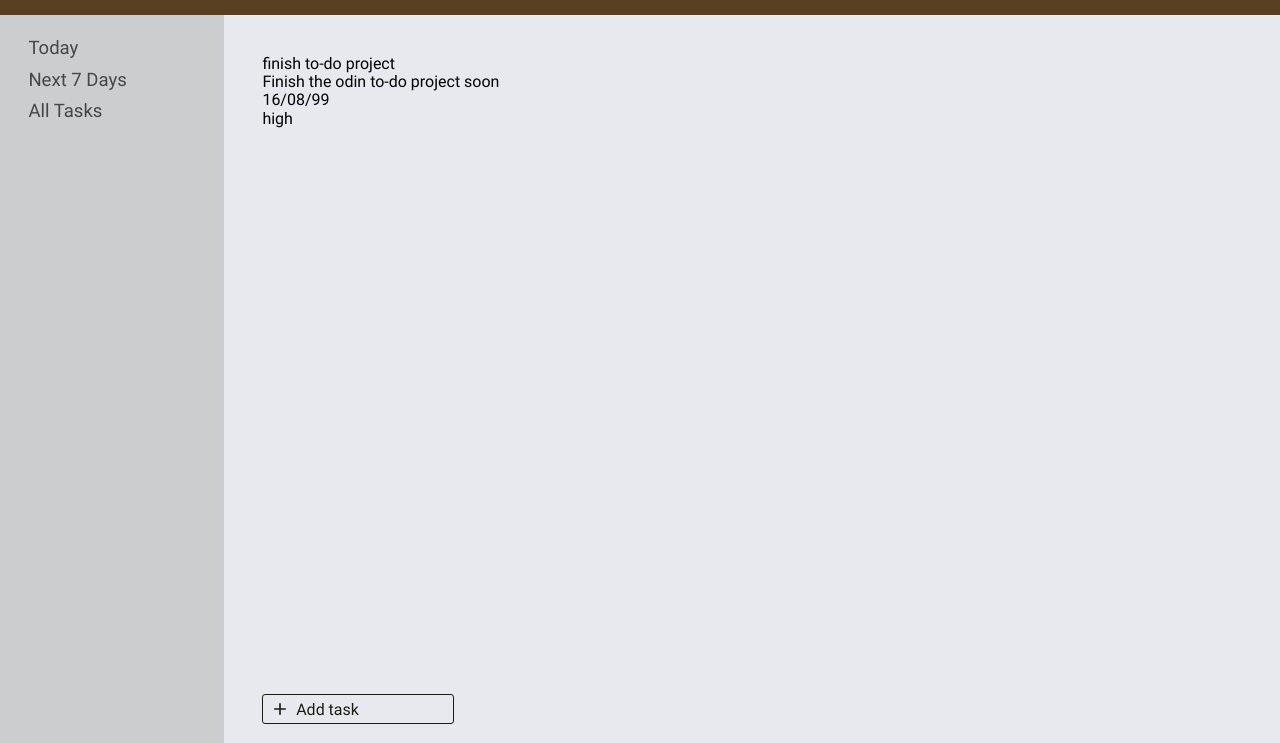
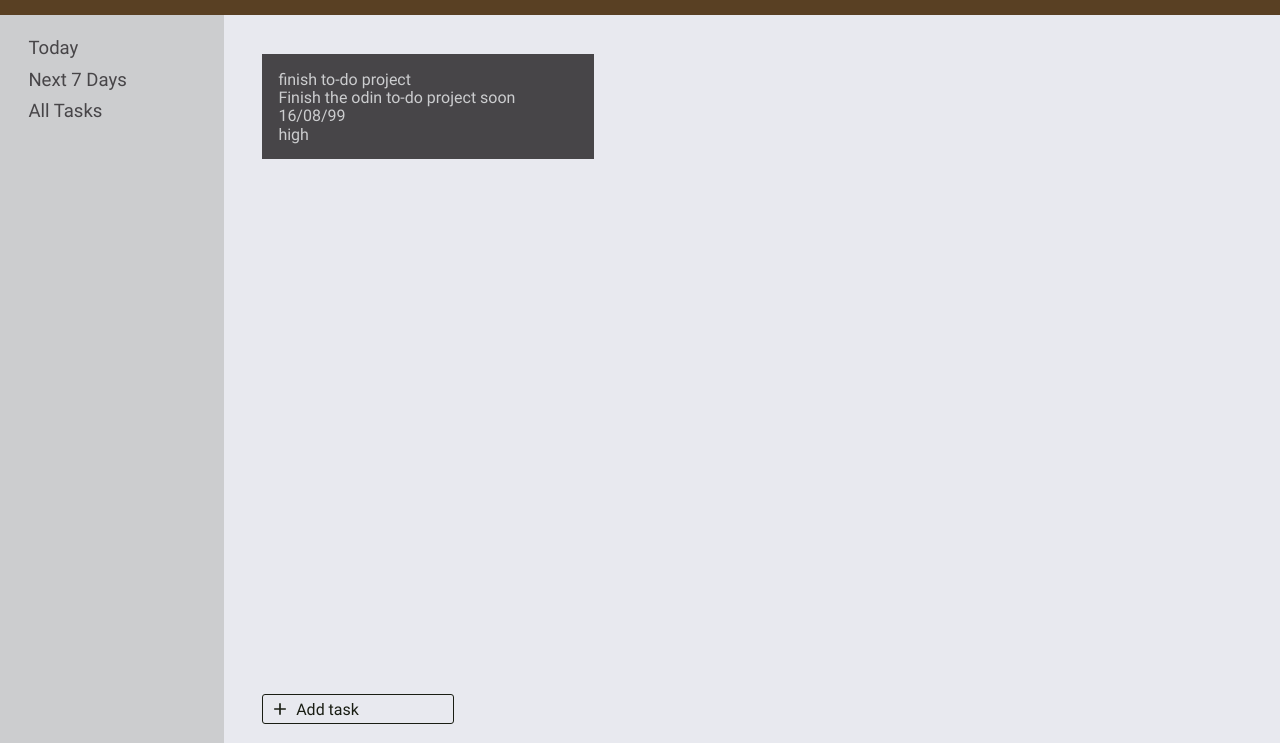
Before and after one commit to Adhisafdhol/to-do-list, a website built with webpack: page src/index.html in a window 1280 px wide. Shown: the part 57-800 px from the top of the page. Built offline with nearby package versions, Linux system fonts and the light colour scheme.

Commit message:
Add simple style for task dom

```diff
--- a/src/style.css
+++ b/src/style.css
@@ -209,3 +209,10 @@ button[data-key="add-task"]::before {
   height: var(--header-icons-width);
   background-size: 100% 100%;
 }
+
+.task {
+  background-color: var(--dark-color-2);
+  color: var(--light-color-1);
+  width: 300px;
+  padding: clamp(0.5rem, 1rem, 2vw);
+}
```
